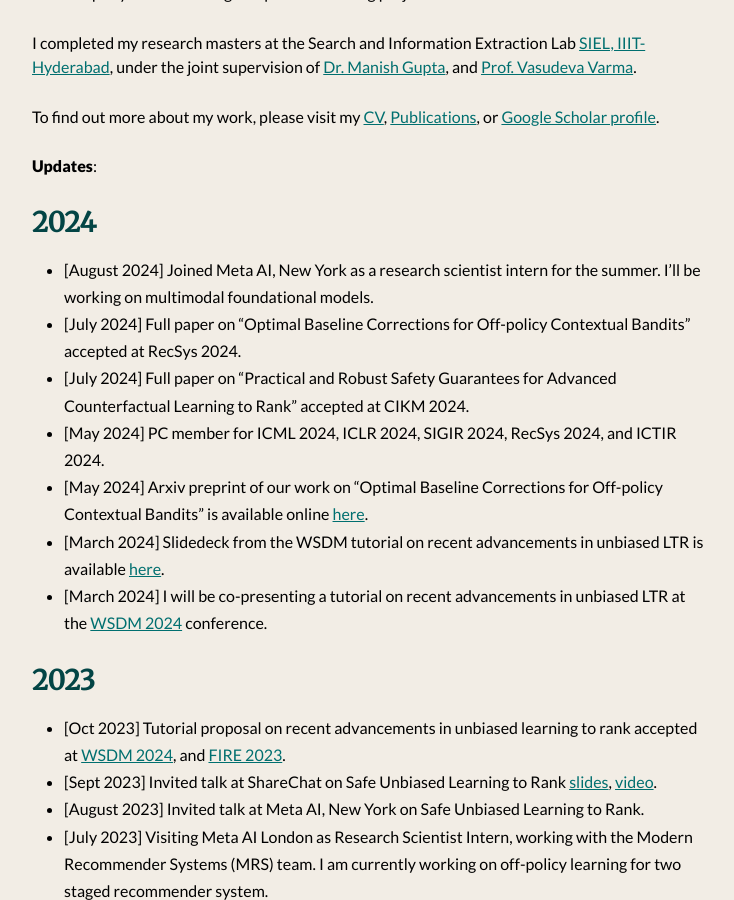
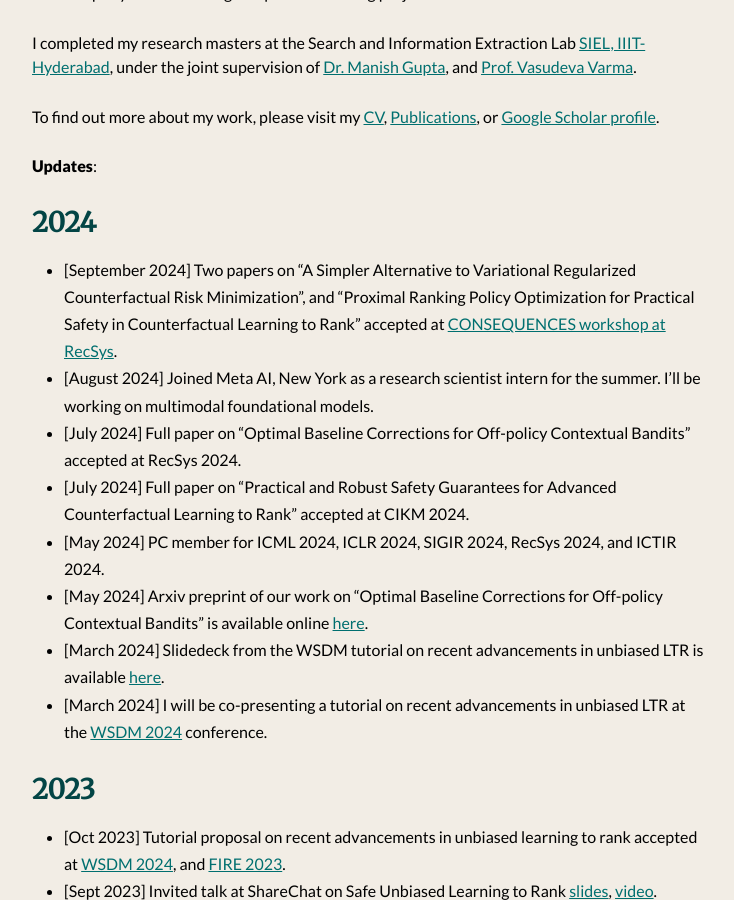
Before and after one commit to shashankg7/shashankg7.github.io, a Jekyll site: the page built from index.md, in a window 1280 px wide and 900 px high, scrolled down 431 px. Shown: the whole window, without its empty margins (272-1006 px from the left). Built offline with Jekyll 4.4.1, drawn with Linux system fonts in a browser that asks for light colours; nearby versions of some CDN libraries.

Commit message:
Update index.md

```diff
--- a/index.md
+++ b/index.md
@@ -17,6 +17,7 @@
 
 ## 2024
 
+* [September 2024] Two papers on "A Simpler Alternative to Variational Regularized Counterfactual Risk Minimization", and "Proximal Ranking Policy Optimization for Practical Safety in Counterfactual Learning to Rank" accepted at [CONSEQUENCES workshop at RecSys](https://sites.google.com/view/consequences2024/home).
 * [August 2024] Joined Meta AI, New York as a research scientist intern for the summer. I'll be working on multimodal foundational models.
 * [July 2024] Full paper on "Optimal Baseline Corrections for Off-policy Contextual Bandits" accepted at RecSys 2024.
 * [July 2024] Full paper on "Practical and Robust Safety Guarantees for Advanced Counterfactual Learning to Rank" accepted at CIKM 2024.
```
